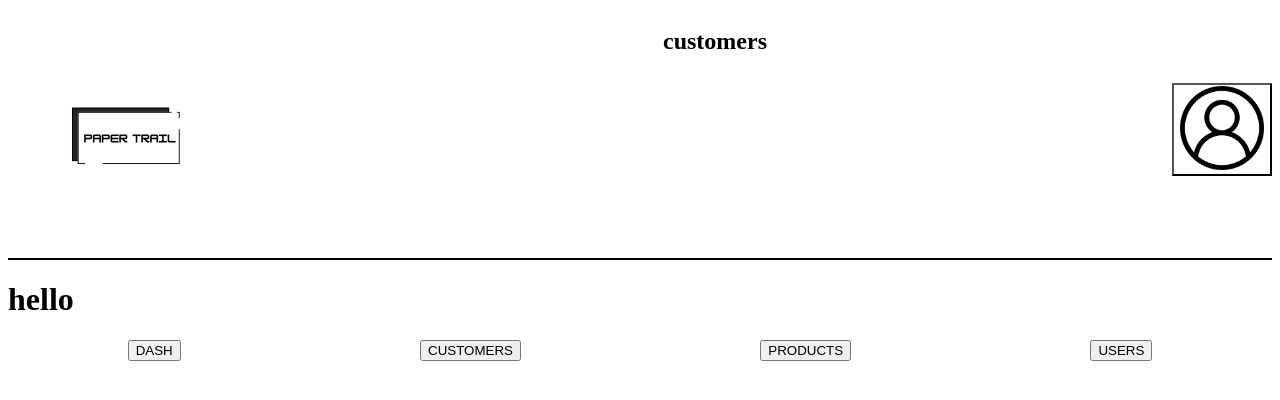
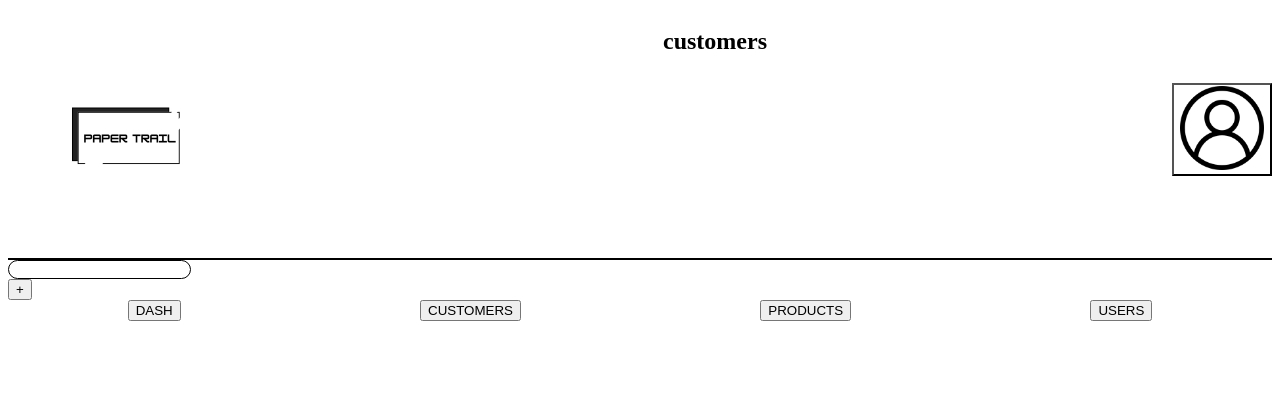
Before and after one commit to Ambs04/paper_trails_demo, a React (Vite) app in the folder paper-trails-demo/: page /customers in a window 1280 px wide. Shown: the top 400 px of the page. Built offline with nearby package versions, Linux system fonts and the light colour scheme.

Commit message:
add plus buttons to pages

```diff
--- a/paper-trails-demo/src/Modules/CommonComponents/Searchbar.jsx
+++ b/paper-trails-demo/src/Modules/CommonComponents/Searchbar.jsx
@@ -3,7 +3,10 @@ export default function Searchbar() {
     <>
       <div>
         <div>
-          <input type="text" style={{ border: "1px solid black" }} />
+          <input
+            type="text"
+            style={{ border: "1px solid black", borderRadius: "20px" }}
+          />
         </div>
       </div>
     </>
--- a/paper-trails-demo/src/Pages/Customers.jsx
+++ b/paper-trails-demo/src/Pages/Customers.jsx
@@ -1,5 +1,6 @@
 import Header from "../Modules/CommonComponents/Header";
 import DashFooter from "../Modules/ModuleComponents/DashFooter";
+import Searchbar from "../Modules/CommonComponents/Searchbar";
 
 export default function Customers() {
   return (
@@ -7,7 +8,12 @@ export default function Customers() {
       <div>
         <Header />
       </div>
-      <h1>hello</h1>
+      <div>
+        <Searchbar />
+        <div>
+          <button>+</button>
+        </div>
+      </div>
       <div>
         <DashFooter />
       </div>
--- a/paper-trails-demo/src/Pages/Products.jsx
+++ b/paper-trails-demo/src/Pages/Products.jsx
@@ -1,5 +1,6 @@
 import Header from "../Modules/CommonComponents/Header";
 import DashFooter from "../Modules/ModuleComponents/DashFooter";
+import Searchbar from "../Modules/CommonComponents/Searchbar";
 
 export default function Products() {
   return (
@@ -7,7 +8,12 @@ export default function Products() {
       <div>
         <Header />
       </div>
-      <h1>hello</h1>
+      <div>
+        <Searchbar />
+        <div>
+          <button>+</button>
+        </div>
+      </div>
       <div>
         <DashFooter />
       </div>
--- a/paper-trails-demo/src/Pages/Users.jsx
+++ b/paper-trails-demo/src/Pages/Users.jsx
@@ -1,4 +1,5 @@
 import Header from "../Modules/CommonComponents/Header";
+import Searchbar from "../Modules/CommonComponents/Searchbar";
 import DashFooter from "../Modules/ModuleComponents/DashFooter";
 
 export default function Users() {
@@ -7,7 +8,12 @@ export default function Users() {
       <div>
         <Header />
       </div>
-      <h1>hello</h1>
+      <div>
+        <Searchbar />
+        <div>
+          <button>+</button>
+        </div>
+      </div>
       <div>
         <DashFooter />
       </div>
```
